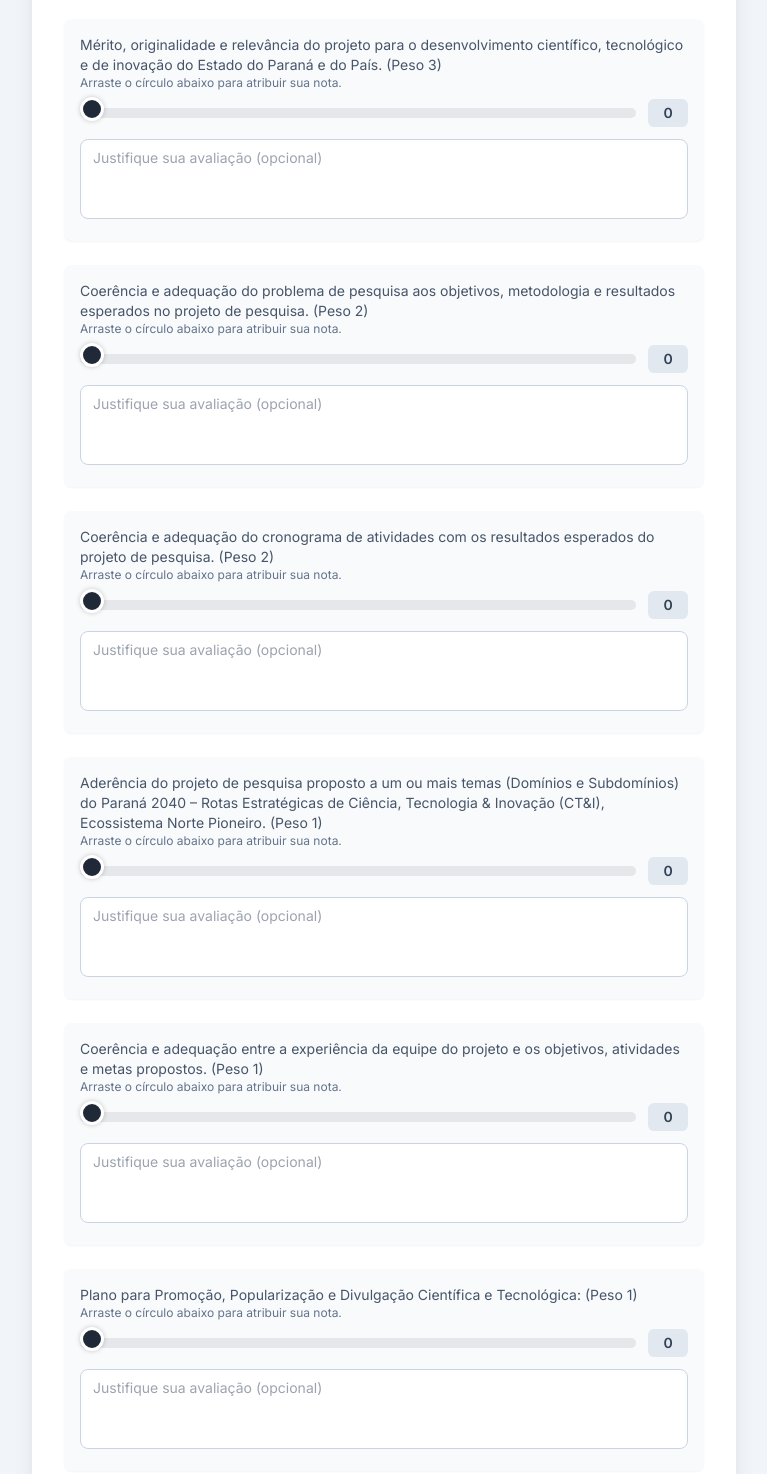
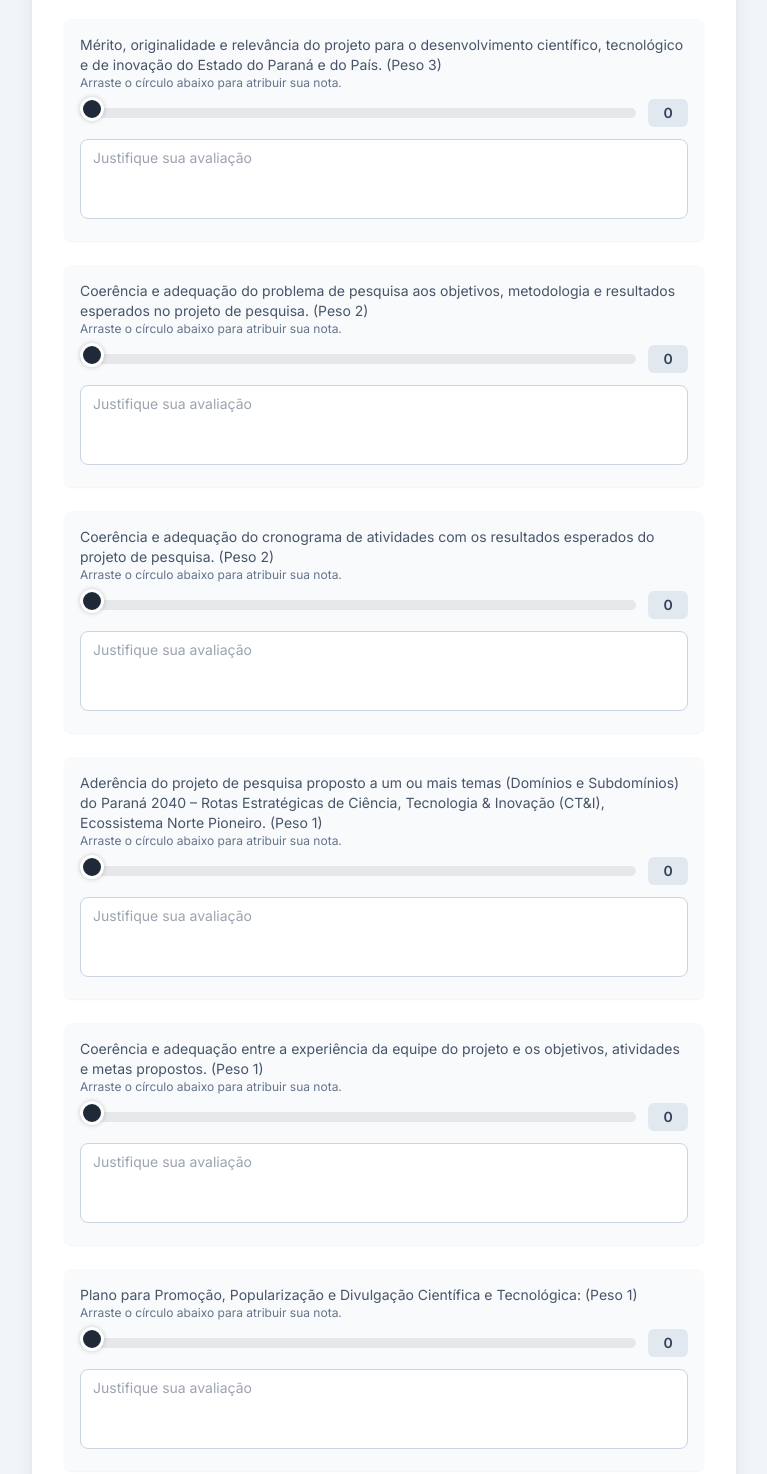
Before and after one commit to ICETI2025/avalia-odeprojetos, a plain HTML site: page index.html in a window 1280 px wide. Shown: the part 740-2214 px from the top of the page, without its empty margins (256-1023 px from the left). Drawn offline with nearby package versions, Linux system fonts and the light colour scheme.

Commit message:
Update index.html

```diff
--- a/index.html
+++ b/index.html
@@ -129,7 +129,7 @@
             <input type="range" name="Mérito e relevância" min="0" max="100" step="1" value="0" oninput="atualizarValor(this, 'valorMerito')" class="flex-grow"/>
             <span class="slider-value text-sm font-semibold text-slate-700 bg-slate-200 px-2 py-1 rounded-md min-w-[40px] text-center" id="valorMerito">0</span>
           </div>
-          <textarea name="Observação Mérito" placeholder="Justifique sua avaliação (opcional)"
+          <textarea name="Observação Mérito" placeholder="Justifique sua avaliação"
                     class="w-full mt-3 px-3 py-2 border border-slate-300 rounded-lg text-sm focus:ring-1 focus:ring-primary focus:border-primary transition-shadow duration-150 h-20 resize-none"></textarea>
         </div>
 
@@ -140,7 +140,7 @@
             <input type="range" name="Coerência do problema" min="0" max="100" step="1" value="0" oninput="atualizarValor(this, 'valorCoerencia')" class="flex-grow"/>
             <span class="slider-value text-sm font-semibold text-slate-700 bg-slate-200 px-2 py-1 rounded-md min-w-[40px] text-center" id="valorCoerencia">0</span>
           </div>
-          <textarea name="Observação Coerência" placeholder="Justifique sua avaliação (opcional)"
+          <textarea name="Observação Coerência" placeholder="Justifique sua avaliação"
                     class="w-full mt-3 px-3 py-2 border border-slate-300 rounded-lg text-sm focus:ring-1 focus:ring-primary focus:border-primary transition-shadow duration-150 h-20 resize-none"></textarea>
         </div>
 
@@ -151,7 +151,7 @@
             <input type="range" name="Adequação do cronograma" min="0" max="100" step="1" value="0" oninput="atualizarValor(this, 'valorCronograma')" class="flex-grow"/>
             <span class="slider-value text-sm font-semibold text-slate-700 bg-slate-200 px-2 py-1 rounded-md min-w-[40px] text-center" id="valorCronograma">0</span>
           </div>
-          <textarea name="Observação Cronograma" placeholder="Justifique sua avaliação (opcional)"
+          <textarea name="Observação Cronograma" placeholder="Justifique sua avaliação"
                     class="w-full mt-3 px-3 py-2 border border-slate-300 rounded-lg text-sm focus:ring-1 focus:ring-primary focus:border-primary transition-shadow duration-150 h-20 resize-none"></textarea>
         </div>
 
@@ -162,7 +162,7 @@
             <input type="range" name="Aderência Paraná 2040" min="0" max="100" step="1" value="0" oninput="atualizarValor(this, 'valorAderencia')" class="flex-grow"/>
             <span class="slider-value text-sm font-semibold text-slate-700 bg-slate-200 px-2 py-1 rounded-md min-w-[40px] text-center" id="valorAderencia">0</span>
           </div>
-          <textarea name="Observação Aderência" placeholder="Justifique sua avaliação (opcional)"
+          <textarea name="Observação Aderência" placeholder="Justifique sua avaliação"
                     class="w-full mt-3 px-3 py-2 border border-slate-300 rounded-lg text-sm focus:ring-1 focus:ring-primary focus:border-primary transition-shadow duration-150 h-20 resize-none"></textarea>
         </div>
 
@@ -173,7 +173,7 @@
             <input type="range" name="Experiência da equipe" min="0" max="100" step="1" value="0" oninput="atualizarValor(this, 'valorExperiencia')" class="flex-grow"/>
             <span class="slider-value text-sm font-semibold text-slate-700 bg-slate-200 px-2 py-1 rounded-md min-w-[40px] text-center" id="valorExperiencia">0</span>
           </div>
-          <textarea name="Observação Experiência" placeholder="Justifique sua avaliação (opcional)"
+          <textarea name="Observação Experiência" placeholder="Justifique sua avaliação"
                     class="w-full mt-3 px-3 py-2 border border-slate-300 rounded-lg text-sm focus:ring-1 focus:ring-primary focus:border-primary transition-shadow duration-150 h-20 resize-none"></textarea>
         </div>
 
@@ -184,7 +184,7 @@
             <input type="range" name="Divulgação Científica" min="0" max="100" step="1" value="0" oninput="atualizarValor(this, 'valorDivulgacao')" class="flex-grow"/>
             <span class="slider-value text-sm font-semibold text-slate-700 bg-slate-200 px-2 py-1 rounded-md min-w-[40px] text-center" id="valorDivulgacao">0</span>
           </div>
-          <textarea name="Observação Divulgação" placeholder="Justifique sua avaliação (opcional)"
+          <textarea name="Observação Divulgação" placeholder="Justifique sua avaliação"
                     class="w-full mt-3 px-3 py-2 border border-slate-300 rounded-lg text-sm focus:ring-1 focus:ring-primary focus:border-primary transition-shadow duration-150 h-20 resize-none"></textarea>
         </div>
 
```
